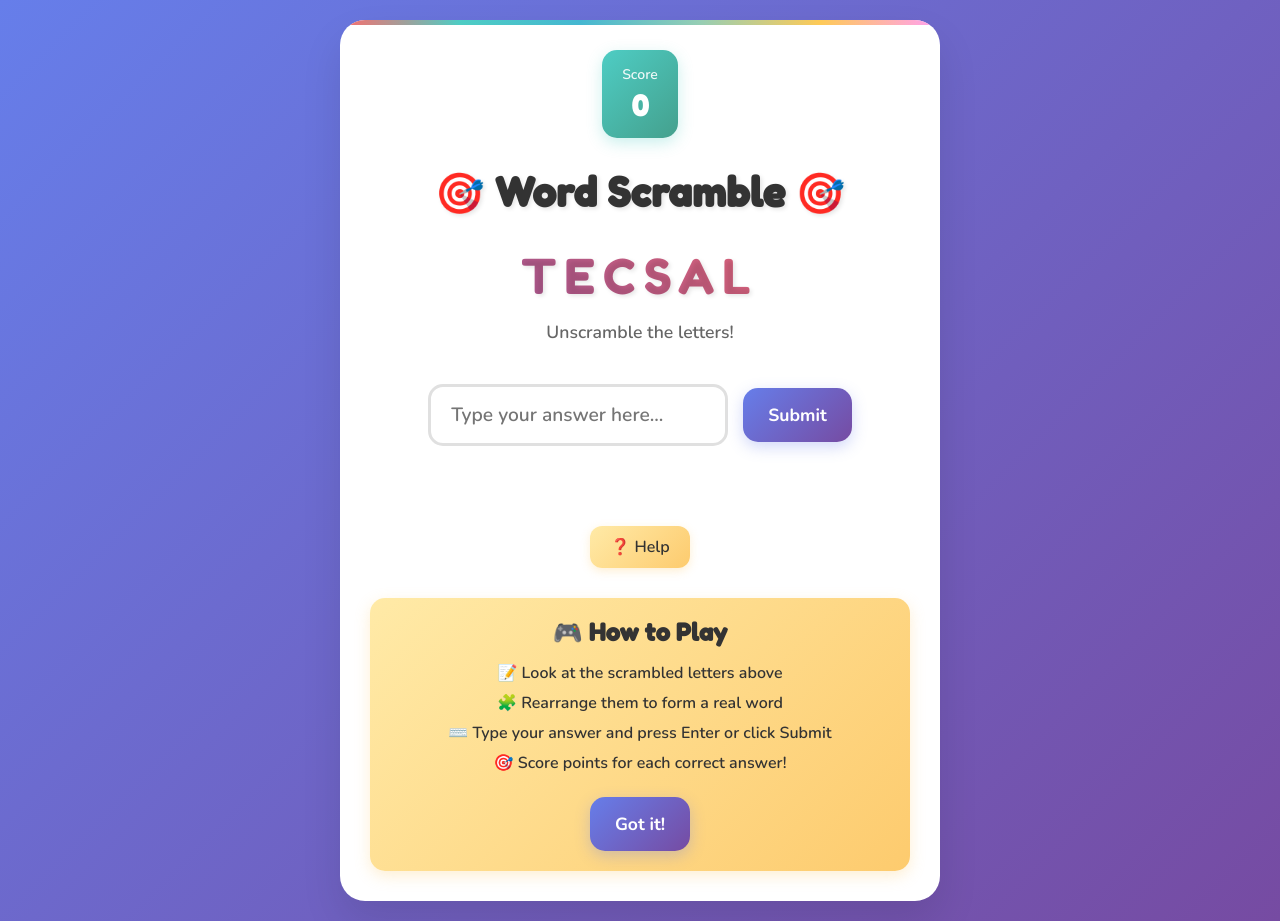
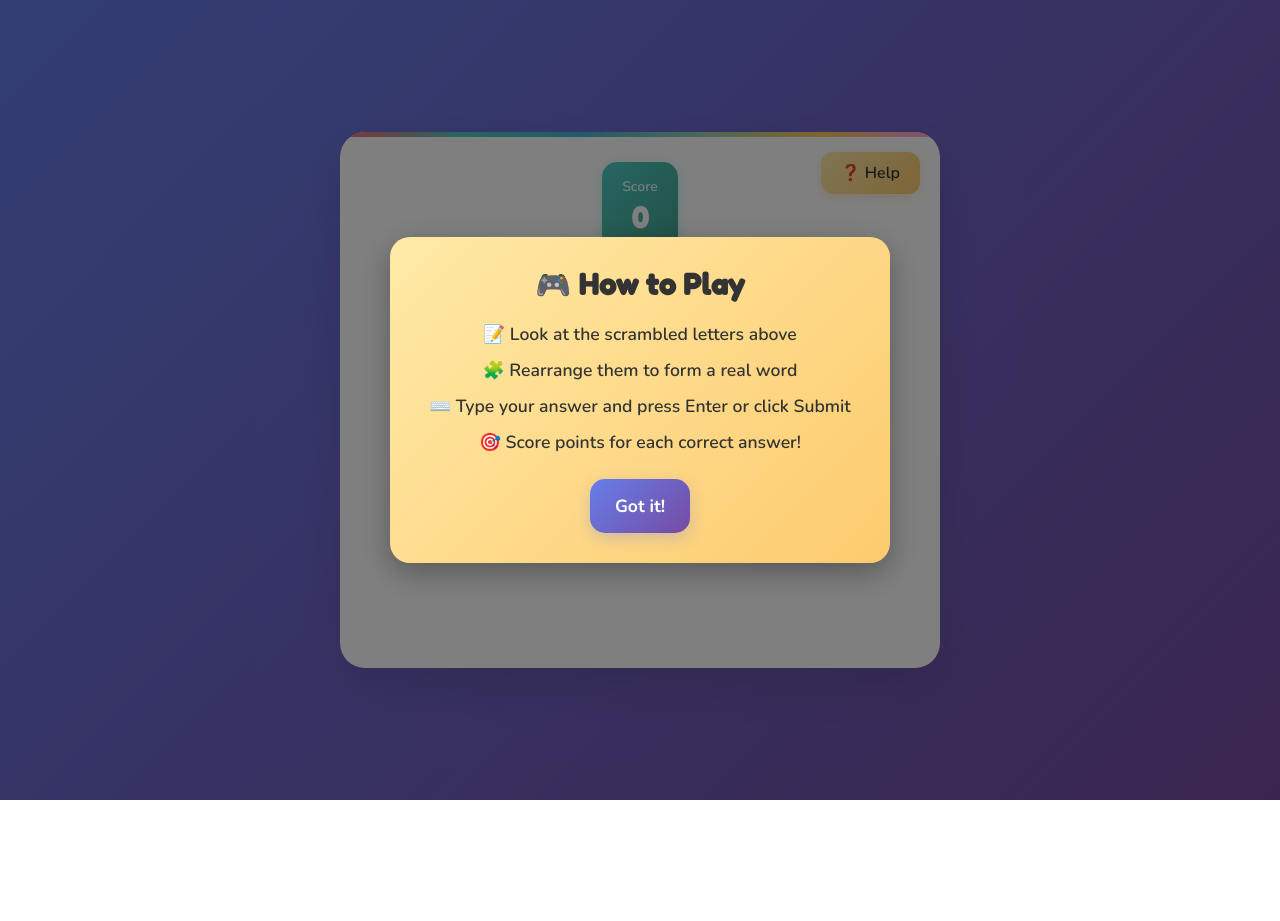
Before and after one commit to KingAvalon01/Wordscambler, a website: page index.html in a window 1280 px wide. Both pictures are taken after a click on the button "❓ Help". After the commit the page ends 800 px from the top, so only its background shows below. Drawn offline with nearby package versions, Linux system fonts and the light colour scheme.

Commit message:
Fix help overlay and button position

```diff
--- a/index.html
+++ b/index.html
@@ -31,14 +31,12 @@
 
             <div class="message" id="message"></div>
 
-            <div class="help-container">
-                <button id="helpBtn" class="help-btn">❓ Help</button>
-            </div>
-
         </div>
 
-        <div class="instructions">
-            <div id="helpGuide" class="help-hidden">
+        <button id="helpBtn" class="help-btn">❓ Help</button>
+
+        <div id="helpOverlay" class="help-overlay help-hidden">
+            <div class="help-modal">
                 <h3>🎮 How to Play</h3>
                 <p>📝 Look at the scrambled letters above</p>
                 <p>🧩 Rearrange them to form a real word</p>
--- a/script.js
+++ b/script.js
@@ -33,7 +33,7 @@ class WordScrambleGame {
         this.messageEl = document.getElementById('message');
         this.scoreEl = document.getElementById('score');
         this.submitBtnEl = document.getElementById('submitBtn');
-        this.helpGuideEl = document.getElementById('helpGuide');
+        this.helpOverlayEl = document.getElementById('helpOverlay');
         this.helpBtnEl = document.getElementById('helpBtn');
         this.closeHelpBtnEl = document.getElementById('closeHelpBtn');
     }
@@ -64,14 +64,14 @@ class WordScrambleGame {
     }
 
     showHelp() {
-        if (this.helpGuideEl) {
-            this.helpGuideEl.classList.remove('help-hidden');
+        if (this.helpOverlayEl) {
+            this.helpOverlayEl.classList.remove('help-hidden');
         }
     }
 
     hideHelp() {
-        if (this.helpGuideEl) {
-            this.helpGuideEl.classList.add('help-hidden');
+        if (this.helpOverlayEl) {
+            this.helpOverlayEl.classList.add('help-hidden');
         }
     }
 
--- a/style.css
+++ b/style.css
@@ -185,11 +185,10 @@ body {
     transform: translateY(0);
 }
 
-.help-container {
-    margin-bottom: 20px;
-}
-
 .help-btn {
+    position: absolute;
+    top: 20px;
+    right: 20px;
     padding: 10px 20px;
     font-size: 1rem;
     font-weight: 600;
@@ -226,6 +225,47 @@ body {
 .message.incorrect {
     color: #ff6b6b;
     animation: shake 0.6s ease;
+}
+
+.help-overlay {
+    position: fixed;
+    top: 0;
+    left: 0;
+    width: 100%;
+    height: 100%;
+    background: rgba(0, 0, 0, 0.5);
+    display: flex;
+    justify-content: center;
+    align-items: center;
+    z-index: 1000;
+}
+
+.help-modal {
+    background: linear-gradient(135deg, #ffeaa7, #fdcb6e);
+    padding: 30px;
+    border-radius: 20px;
+    box-shadow: 0 10px 30px rgba(0, 0, 0, 0.3);
+    max-width: 500px;
+    width: 90%;
+    text-align: center;
+}
+
+.help-modal h3 {
+    font-family: 'Fredoka One', cursive;
+    font-size: 1.8rem;
+    color: #333;
+    margin-bottom: 20px;
+}
+
+.help-modal p {
+    margin-bottom: 12px;
+    font-weight: 600;
+    color: #333;
+    font-size: 1.1rem;
+}
+
+.help-modal p:last-of-type {
+    margin-bottom: 25px;
 }
 
 @keyframes celebration {
@@ -280,36 +320,6 @@ body {
     box-shadow: 0 8px 25px rgba(0, 0, 0, 0.2);
 }
 
-.instructions {
-    margin-top: 30px;
-    padding: 20px;
-    background: linear-gradient(135deg, #ffeaa7, #fdcb6e);
-    border-radius: 15px;
-    box-shadow: 0 5px 15px rgba(253, 203, 110, 0.3);
-    animation: instructionsPulse 3s ease-in-out infinite;
-}
-
-.instructions h3 {
-    font-family: 'Fredoka One', cursive;
-    font-size: 1.5rem;
-    color: #333;
-    margin-bottom: 15px;
-}
-
-.instructions p {
-    margin-bottom: 8px;
-    font-weight: 600;
-    color: #333;
-}
-
-.instructions p:last-child {
-    margin-bottom: 0;
-}
-
-#closeHelpBtn {
-    margin-top: 15px;
-}
-
 .help-hidden {
     display: none !important;
 }
```
Also changed, not shown: dist/index.html, dist/script.js, dist/style.css.
